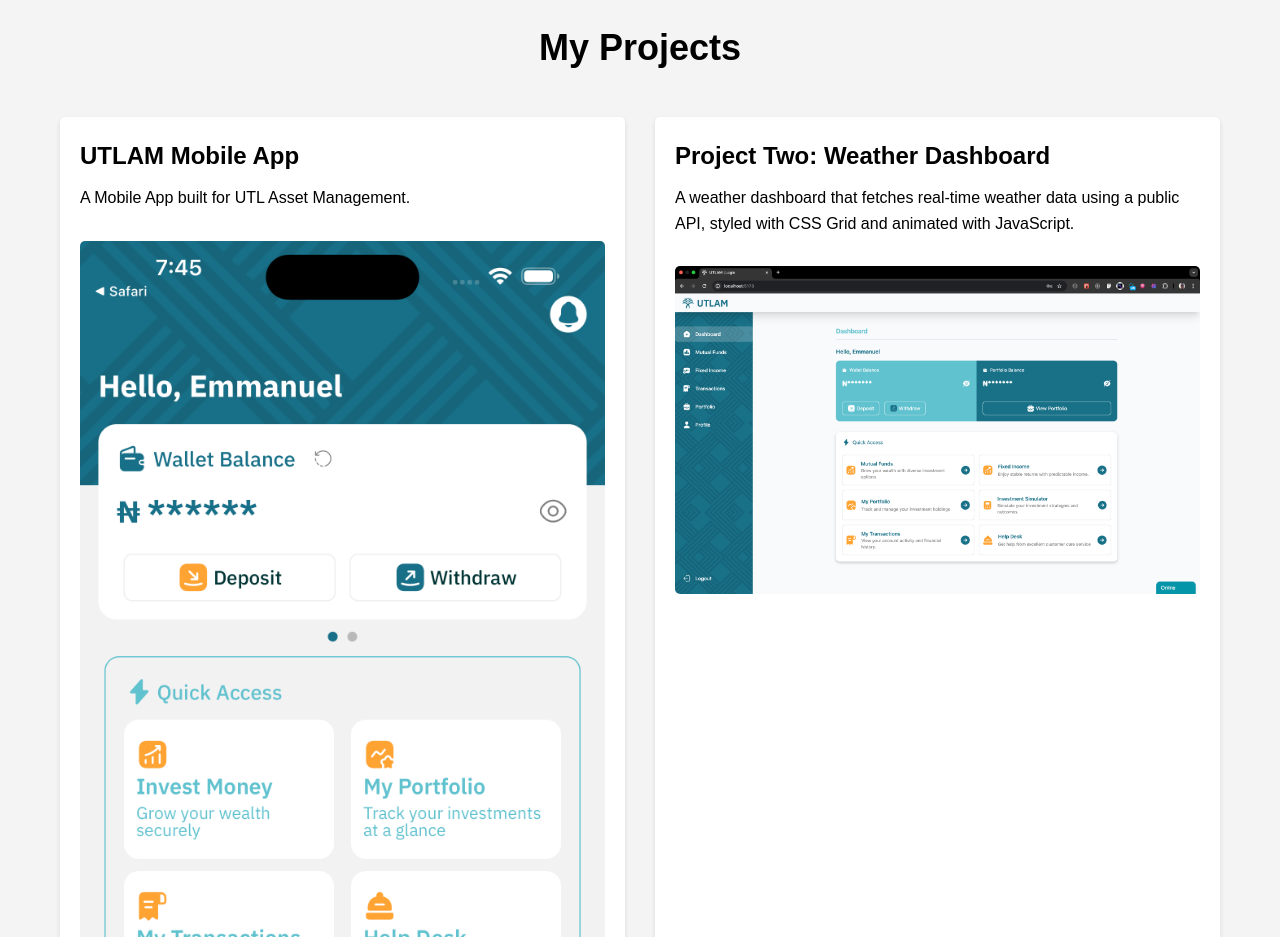
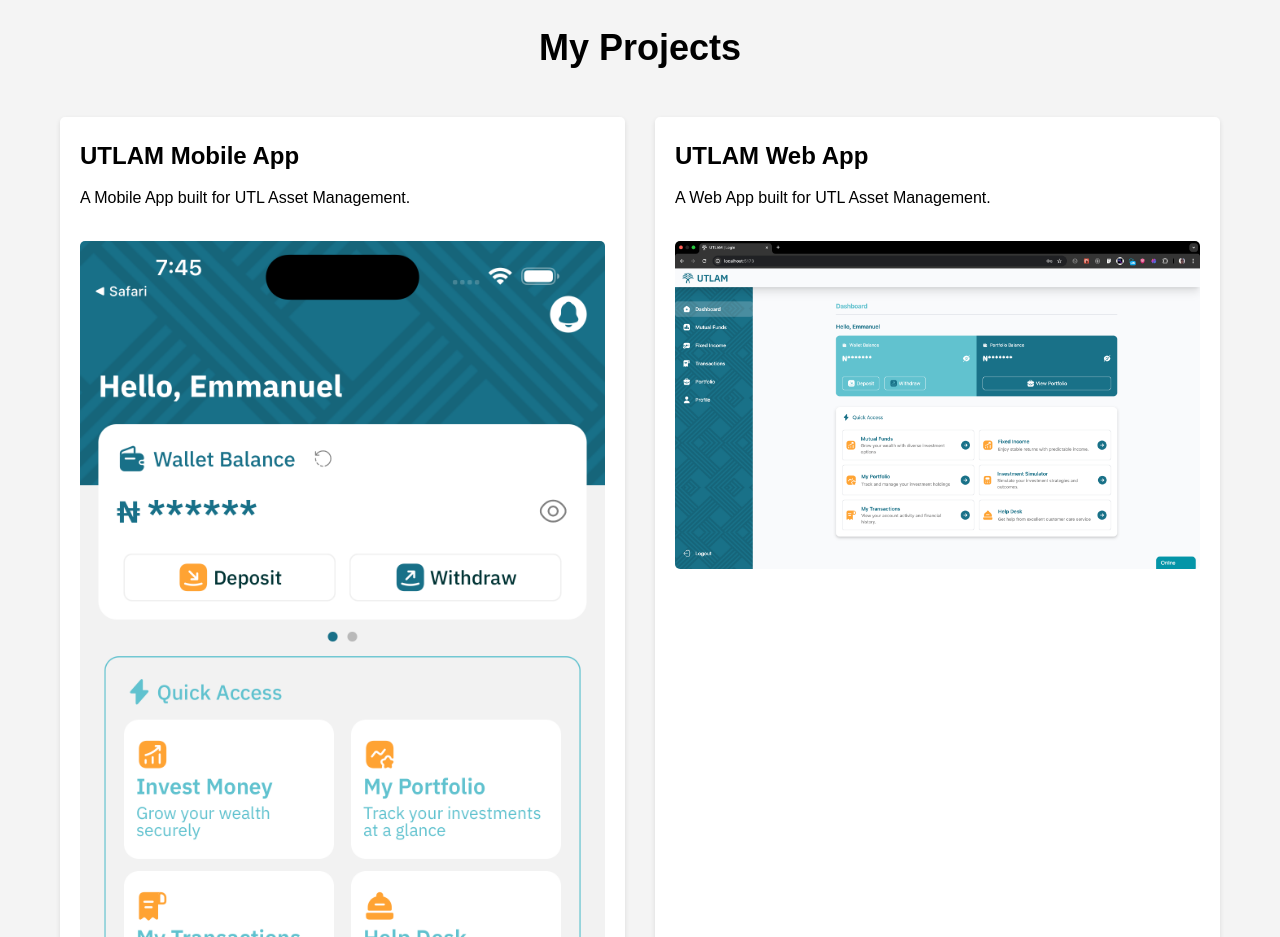
Before and after one commit to Opesco12/portfolio-website, a plain HTML site: page index.html in a window 1280 px wide. Shown: the part 1500-2437 px from the top of the page. Drawn offline with Linux system fonts and the light colour scheme.

Commit message:
made changes

```diff
--- a/index.html
+++ b/index.html
@@ -68,8 +68,8 @@
                 </div>
                 <!-- Project 2 -->
                 <div class="project-card">
-                    <h3>Project Two: Weather Dashboard</h3>
-                    <p>A weather dashboard that fetches real-time weather data using a public API, styled with CSS Grid and animated with JavaScript.</p>
+                    <h3>UTLAM Web App</h3>
+                     <p>A Web App built for UTL Asset Management.</p>
                     <img src="./Screenshot 2025-06-10 at 08.00.31.png"  height="400px">
                 </div>
             </div>
```
